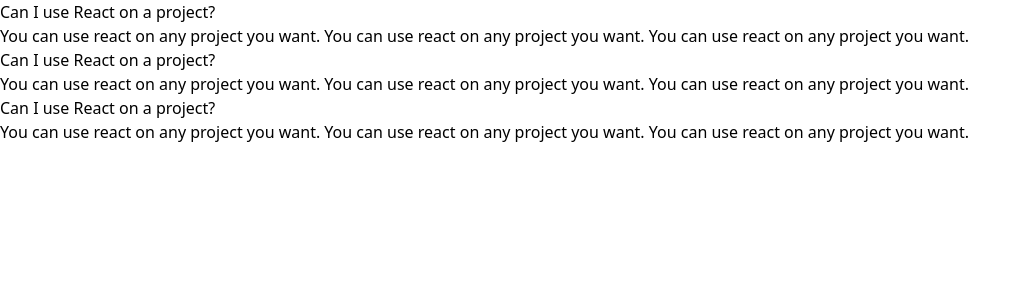
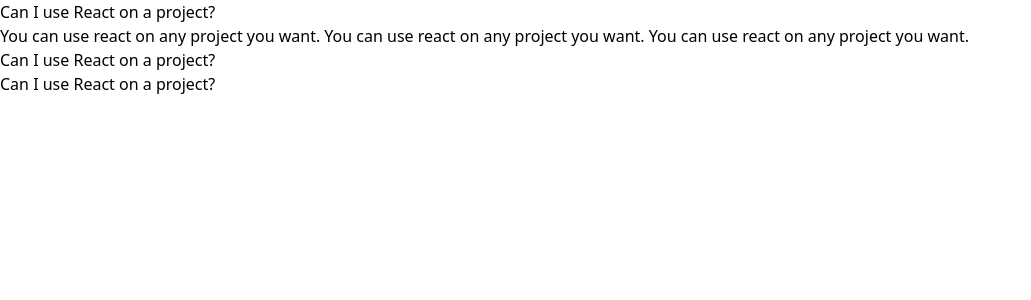
Before and after one commit to Chana023/react-tutorial, a React (Create React App) app in the folder comps/: page / in a window 1280 px wide. Shown: the top 300 px of the page, without its empty margins (0-1031 px from the left). Built offline with nearby package versions, Linux system fonts and the light colour scheme.

Commit message:
Added expandedIndex state variable

```diff
--- a/comps/src/components/Accordion.js
+++ b/comps/src/components/Accordion.js
@@ -1,9 +1,16 @@
+import { useState } from "react";
+
 function Accordion({ items }) {
-    const renderedItems = items.map((item) => {
+
+    const [expandedIndex, setExpandedIndex ] = useState(0);
+
+    const renderedItems = items.map((item, index) => {
+        const isExpanded = index === expandedIndex;
+
         return (
             <div key={item.id}>
                 <div>{item.label}</div>
-                <div>{item.content}</div>
+                {isExpanded && <div>{item.content}</div>}
             </div>
         );
     });
```
